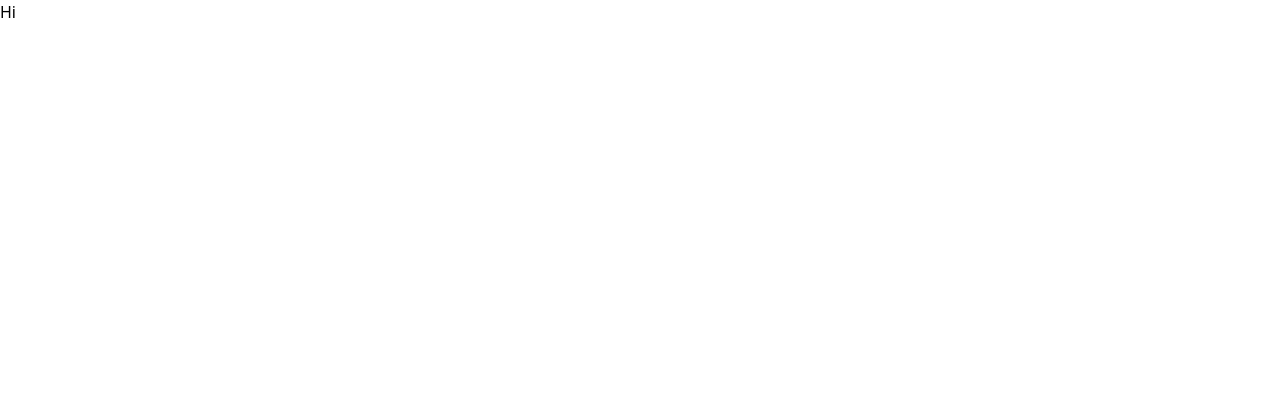
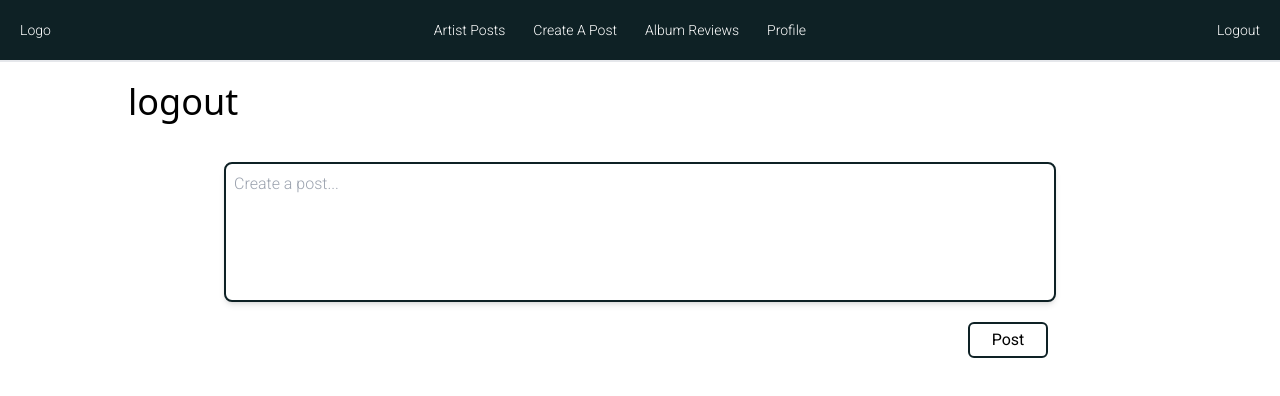
Before and after one commit to Raahim-Rubaiyat-Teertho/shobaike-janao-music-promo-website, a React (Vite) app in the folder frontend/: page /artist/logout in a window 1280 px wide. Before the commit this address had no page. Shown: the top 396 px of the page. Built offline with nearby package versions, Linux system fonts and the light colour scheme.

Commit message:
profile front and session managed

```diff
--- a/frontend/src/App.css
+++ b/frontend/src/App.css
@@ -1,3 +1,4 @@
+@import url('https://fonts.googleapis.com/css2?family=EB+Garamond:ital,wght@0,400;0,600;1,500&family=Poppins:wght@200;300;400;500;700&family=Raleway:wght@100;400;600&family=Roboto:ital,wght@0,100;0,300;0,400;0,500;0,700;0,900;1,100;1,300;1,400;1,500;1,700;1,900&family=Ubuntu:ital,wght@0,300;0,400;0,500;1,300;1,400&display=swap');
 @tailwind base;
 @tailwind components;
 @tailwind utilities;
--- /dev/null
+++ b/frontend/src/components/CreatePost.jsx
@@ -0,0 +1,14 @@
+export default function CreatePost() {
+    return (
+        <div>
+            <div className="w-full mt-5 px-24">
+                <form className="flex flex-col">
+                    <textarea name="create-post" id="create-post" cols="30" rows="5" className="resize-none mt-5 w-full shadow-md border-2 rounded-lg border-text-shade placeholder:font-robot font-light p-2" placeholder="Create a post..."></textarea>
+                    <div className="btn flex justify-end">
+                        <button className="mt-5 mr-2 px-2 py-1 border-2 border-text-shade rounded-md w-20 font-robot hover:bg-text-shade hover:text-white">Post</button>
+                    </div>
+                </form>
+            </div>
+        </div>
+    )
+}
--- /dev/null
+++ b/frontend/src/components/Navbar.jsx
@@ -0,0 +1,18 @@
+import { Link } from 'react-router-dom';
+export default function Navbar() {
+    const username = localStorage.getItem('username');
+    return (
+        <>
+            <div className="flex justify-between p-5 bg-text-shade text-white text-sm font-robot font-light border-b-2">
+                <div className="logo">Logo</div>
+                <div className="navigate flex justify-around">
+                    <div className="posts mr-7 hover:text-base ease-in-out duration-300"><button><Link to={`#`}>Artist Posts</Link></button></div>
+                    <div className="create mr-7 hover:text-base ease-in-out duration-300"><button><Link to={`#`}>Create A Post</Link></button></div>
+                    <div className="album-reviews mr-7 hover:text-base ease-in-out duration-300"><button><Link to={`#`}>Album Reviews</Link></button></div>
+                    <div className="profile mr-7 hover:text-base ease-in-out duration-300"><button><Link to={`/artist/${username}`}>Profile</Link></button></div>
+                </div>
+                <div className="logout hover:text-base ease-in-out duration-300"><button><Link to={`#`}>Logout</Link></button></div>
+            </div>
+        </>
+    )
+}
--- a/frontend/src/index.css
+++ b/frontend/src/index.css
@@ -1,3 +1,4 @@
+@import url('https://fonts.googleapis.com/css2?family=EB+Garamond:ital,wght@0,400;0,600;1,500&family=Poppins:wght@200;300;400;500;700&family=Raleway:wght@100;400;600&family=Roboto:ital,wght@0,100;0,300;0,400;0,500;0,700;0,900;1,100;1,300;1,400;1,500;1,700;1,900&family=Ubuntu:ital,wght@0,300;0,400;0,500;1,300;1,400&display=swap');
 @tailwind base;
 @tailwind components;
 @tailwind utilities;
--- a/frontend/src/pages/Login pages/ArtistLogin.jsx
+++ b/frontend/src/pages/Login pages/ArtistLogin.jsx
@@ -23,7 +23,7 @@ export default function ArtistLogin() {
 
             else {
                 // Fetch for session
-
+                localStorage.setItem('username', res_json.name);
                 window.location.href = '/artist/' + res_json.name;
             }
         }
--- a/frontend/src/pages/Profile Pages/ArtistProfile.jsx
+++ b/frontend/src/pages/Profile Pages/ArtistProfile.jsx
@@ -1,16 +1,18 @@
 import { useParams } from "react-router"
+import Navbar from "../../components/Navbar";
+import CreatePost from "../../components/CreatePost";
 
 export default function ArtistProfile() {
     const {username} = useParams();
+    document.title = 'Profile'
 
-    const u = "http://127.0.0.1:8000/artist/api/get-session/";
-
-    const handleGet = async (e) => {
-        const res = await fetch(u);
-        const res_json = await res.json();
-        console.log(res_json)
-    }
     return (
-        <button onClick={handleGet}>Hi</button>
+        <div className="">
+            <Navbar />
+            <div className="mt-5 mx-32">
+                <h1 className="mt-5font-robot font-light text-4xl">{username}</h1>
+                <CreatePost />
+            </div>
+        </div>
     )
 }
--- a/frontend/tailwind.config.js
+++ b/frontend/tailwind.config.js
@@ -9,6 +9,9 @@ export default {
       colors: {
         'blue-shade' : '#f0f8fa',
         'text-shade' :'#0E2125',
+      },
+      fontFamily : {
+        'robot' : ['Roboto']
       }
     },
   },
```
